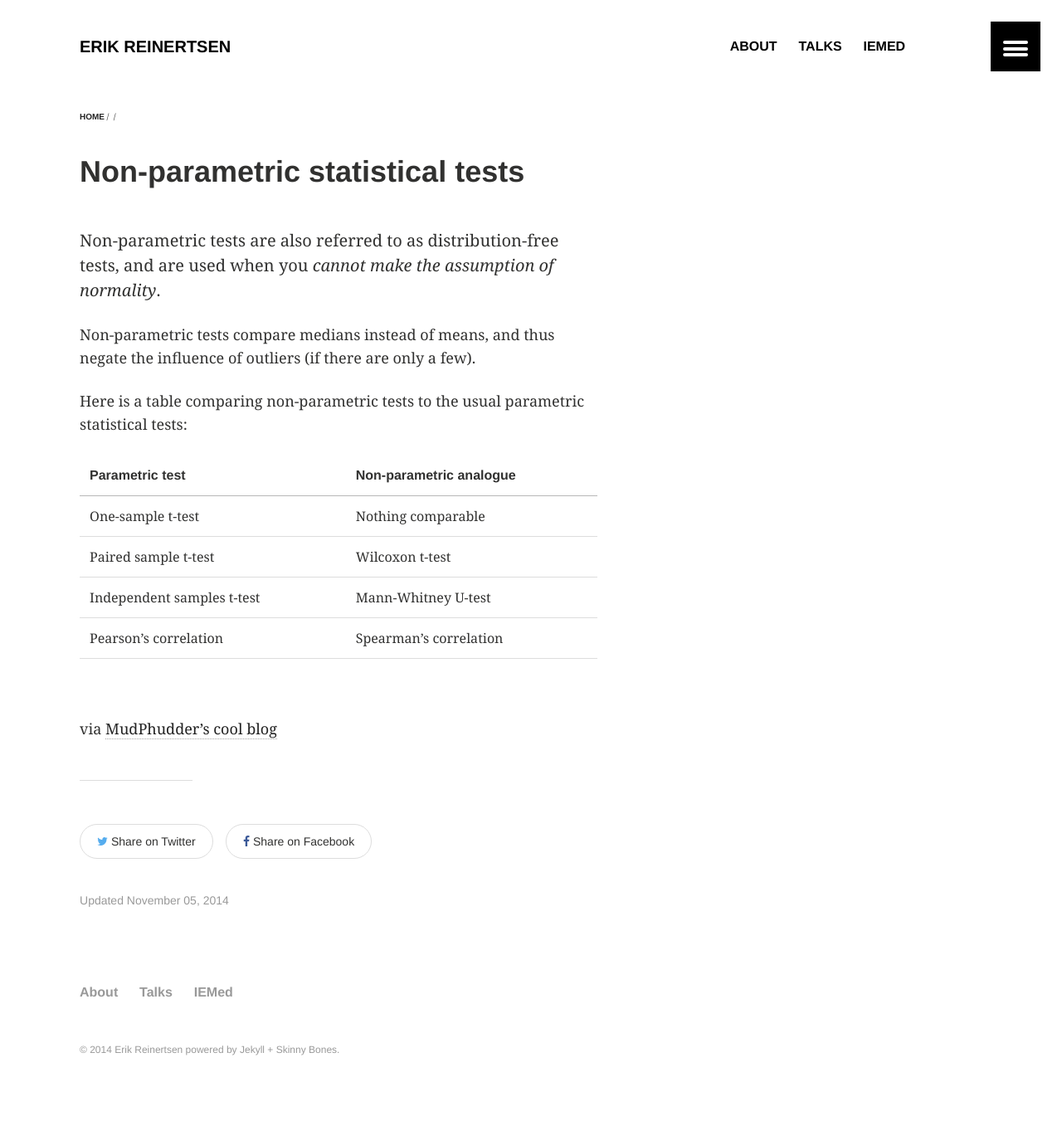
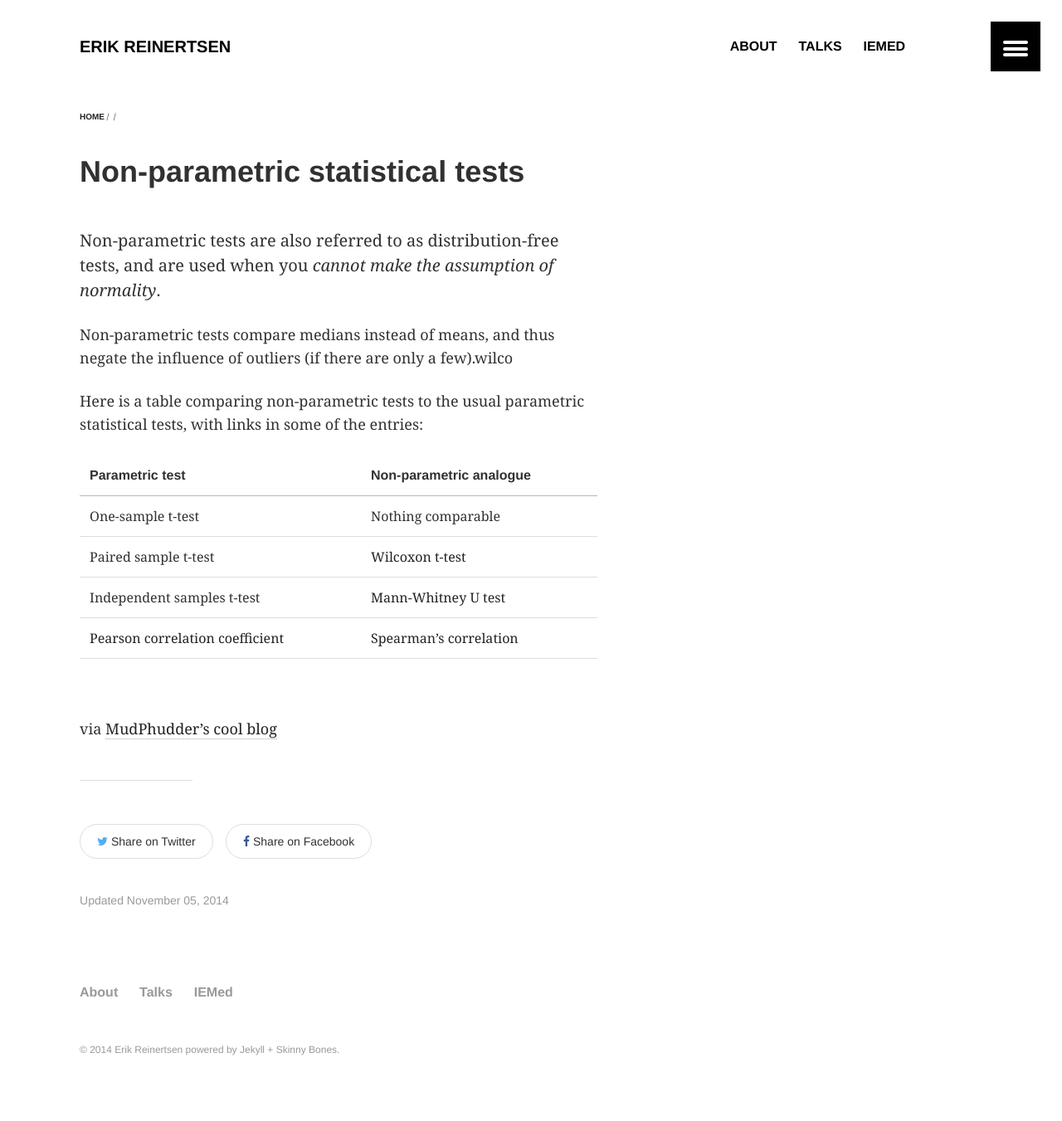
Before and after one commit to erikr/erikr.github.io, a Jekyll site: the page built from _posts/2014-11-05-non-parametric-statistical-tests.md, in a window 1280 px wide. Shown: the whole page at 83% size. Built offline with Jekyll 4.4.1, drawn with Linux system fonts in a browser that asks for light colours; nearby versions of some CDN libraries.

Commit message:
added links to statistical tests

```diff
--- a/_posts/2014-11-05-non-parametric-statistical-tests.md
+++ b/_posts/2014-11-05-non-parametric-statistical-tests.md
@@ -5,16 +5,16 @@
 
 Non-parametric tests are also referred to as distribution-free tests, and are used when you *cannot make the assumption of normality*.
 
-Non-parametric tests compare medians instead of means, and thus negate the influence of outliers (if there are only a few).
+Non-parametric tests compare medians instead of means, and thus negate the influence of outliers (if there are only a few).wilco
 
-Here is a table comparing non-parametric tests to the usual parametric statistical tests:
+Here is a table comparing non-parametric tests to the usual parametric statistical tests, with links in some of the entries:
 
 | Parametric test 						|	Non-parametric analogue	|
 |---|---|
 | One-sample t-test 					| Nothing comparable			|
-| Paired sample t-test 				| Wilcoxon t-test 				|
-| Independent samples t-test 	| Mann-Whitney U-test 		|
-| Pearson's correlation				| Spearman's correlation	|
+| Paired sample t-test 				| [Wilcoxon t-test](http://en.wikipedia.org/wiki/Wilcoxon_signed-rank_test)	|
+| Independent samples t-test 	| [Mann-Whitney U test](http://en.wikipedia.org/wiki/Mann%E2%80%93Whitney_U_test) 		|
+| [Pearson correlation coefficient](http://en.wikipedia.org/wiki/Pearson_product-moment_correlation_coefficient)	| [Spearman's correlation](http://en.wikipedia.org/wiki/Spearman%27s_rank_correlation_coefficient)	|
 
 <br>
 
```
